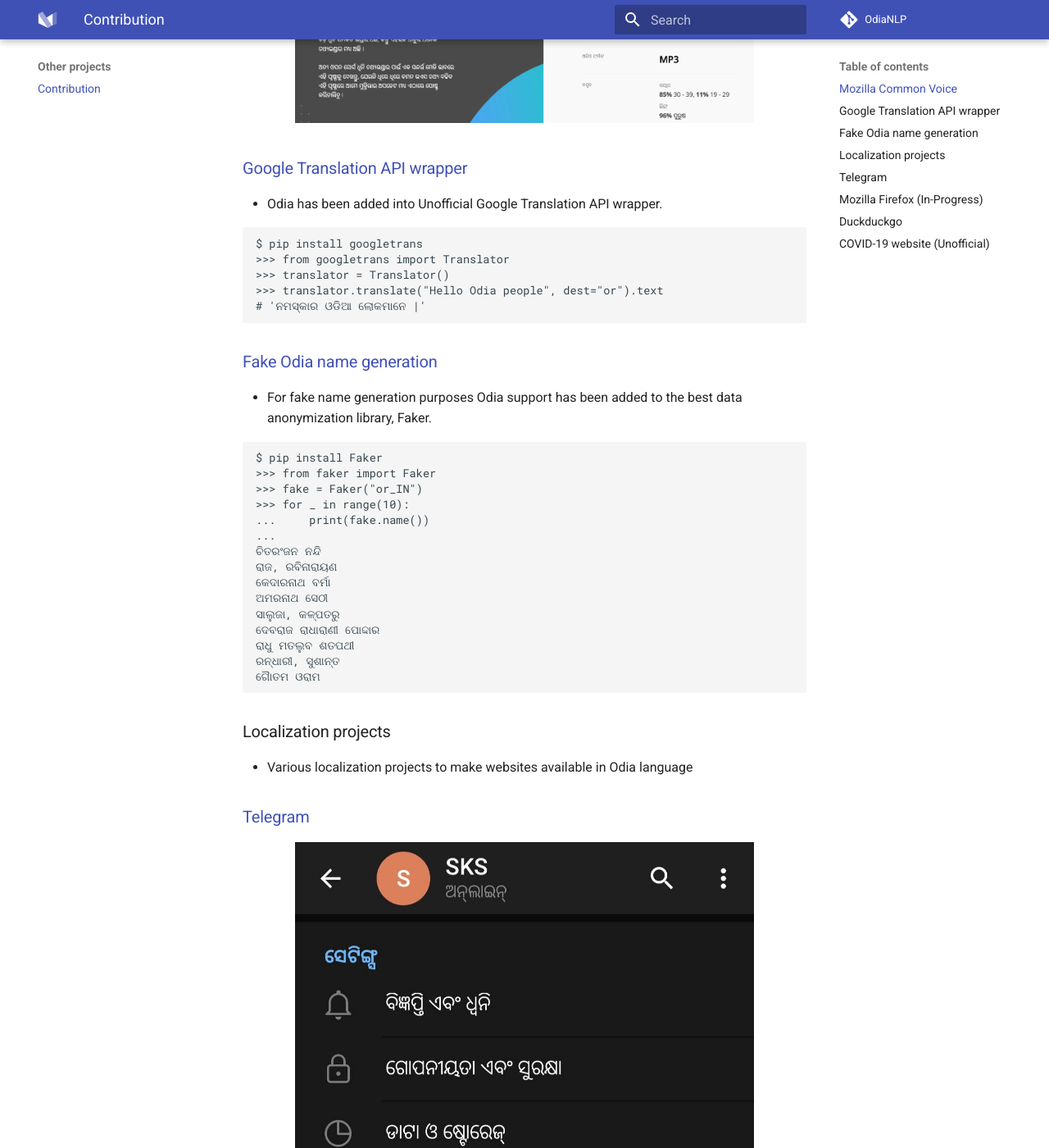
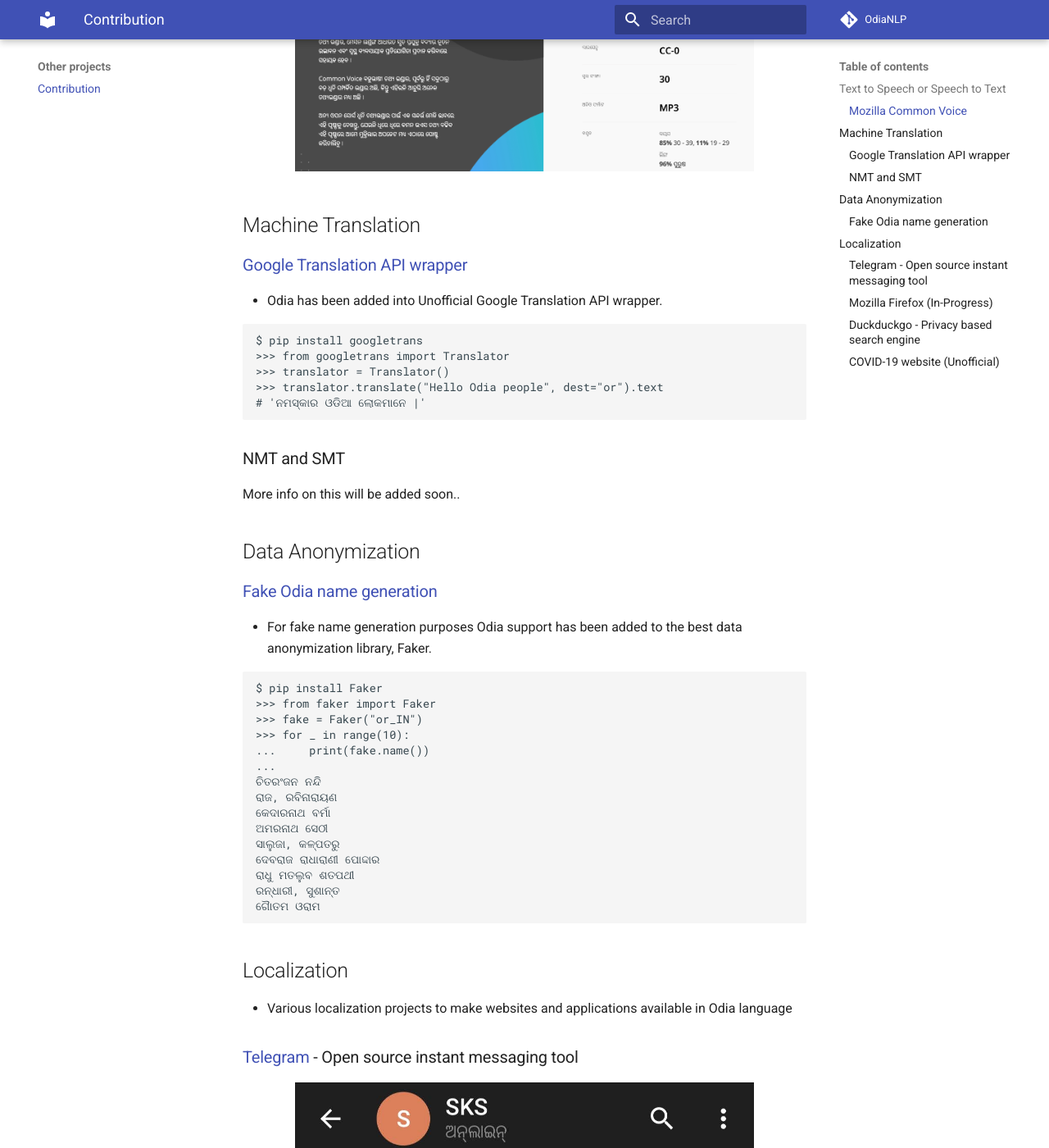
Before and after one commit to OdiaNLP/odianlp.github.io, an MkDocs documentation site: the page built from docs/contributions.md, in a window 1280 px wide and 1400 px high, scrolled down 644 px. Shown: the whole window at 82% size. Built offline with MkDocs 1.6.1 and Material for MkDocs 9.7.7, drawn with Linux system fonts in a browser that asks for light colours; comment, search, counter and statistics services are not loaded; some of the changed text lies outside the part shown.

````diff
--- a/docs/contributions.md
+++ b/docs/contributions.md
@@ -1,6 +1,7 @@
 All the contribution are Open source and freely available (with proper attribution) to the society.
 OdiaNLP has done either _entire or partial_ contributions to the following projects:
 
+## Text to Speech or Speech to Text
 ### [Mozilla Common Voice](https://commonvoice.mozilla.org/or)
 - Speech corpora creation through Mozilla Common Voice.
 - 150MB Speech data has been prepared with purely volunteering efforts.
@@ -8,6 +9,8 @@
 <p align="center">
   <img width="560" height="400" src="/images/Common_Voice_screenshot.png">
 </p>
+
+## Machine Translation
 
 ### [Google Translation API wrapper](https://github.com/ssut/py-googletrans)
 - Odia has been added into Unofficial Google Translation API wrapper.
@@ -18,6 +21,10 @@
 >>> translator.translate("Hello Odia people", dest="or").text
 # 'ନମସ୍କାର ଓଡିଆ ଲୋକମାନେ |'
 ```
+### NMT and SMT
+More info on this will be added soon..
+
+## Data Anonymization
 ### [Fake Odia name generation](https://github.com/joke2k/faker)
 - For fake name generation purposes Odia support has been added to the best data anonymization library, Faker.
 ```python
@@ -37,9 +44,9 @@
 ରନ୍ଧାରୀ, ସୁଶାନ୍ତ
 ଗୈାତମ ଓରାମ
 ```
-### Localization projects
-- Various localization projects to make websites available in Odia language
-### [Telegram](https://telegram.org/)
+## Localization
+- Various localization projects to make websites and applications available in Odia language
+### [Telegram](https://telegram.org/) - Open source instant messaging tool
 <p align="center">
   <img width="560" height="400" src="/images/telegram.jpg">
 </p>
@@ -48,7 +55,7 @@
   <img width="560" height="400" src="/images/pontoon.png">
 </p>
 
-### [Duckduckgo](https://duckduckgo.com/)
+### [Duckduckgo](https://duckduckgo.com/) - Privacy based search engine
 <p align="center">
   <img width="560" height="400" src="/images/ddg.png">
 </p>
--- a/mkdocs.yml
+++ b/mkdocs.yml
@@ -3,7 +3,7 @@
 site_url: https://odianlp.github.io
 site_author: Soumendra Kumar Sahoo
 site_description: >-
-  A website about ongoing progress on NLP(Natural Language Processing) for Odia language.
+  A website about ongoing progress on NLP(Natural Language Processing) and beyond for Odia language.
 
 # Repository
 repo_name: OdiaNLP
@@ -37,8 +37,6 @@
     text: Roboto
     code: Roboto Mono
   favicon: assets/favicon.png
-  icon:
-    logo: logo
 
 plugins:
   - search
@@ -68,13 +66,17 @@
   - Contributors: contributors.md
   - Major ongoing projects:
     - Machine Translation:
-        - Progress: Machine_Translation/progress.md
-        - Ingestion pipeline flow: Machine_Translation/MT_Flow_Pipeline.md
+        - Progress: machine_translation/progress.md
+        - Ingestion pipeline flow: machine_translation/MT_Flow_Pipeline.md
         - Challenges:
-            - Sentence Alignment: Machine_Translation/sentence_alignment.md
-            - UI for corpus generation: Machine_Translation/ui_for_corpus_generation.md
+            - Sentence Alignment: machine_translation/sentence_alignment.md
+            - UI for corpus generation: machine_translation/ui_for_corpus_generation.md
   - Other projects:
     - Contribution: contributions.md
+  - Resources:
+    - Text: resources/text.md
+    - Audio: resources/audio.md
+    - Visual: resources/visual.md
   - Changelog:
-    - Release notes: changelog.md
-    - Deprecations: deprecations.md
+    - Release notes: releases/changelog.md
+    - Deprecations: releases/deprecations.md
````
Also changed, not shown: docs/resources/audio.md (added, +2 -0 lines), docs/resources/text.md (added, +2 -0 lines), docs/resources/visual.md (added, +2 -0 lines), docs/machine_translation/MT_Flow_Pipeline.md (renamed from docs/Machine_Translation/MT_Flow_Pipeline.md), docs/machine_translation/progress.md (renamed from docs/Machine_Translation/progress.md), docs/machine_translation/sentence_alignment.md (renamed from docs/Machine_Translation/sentence_alignment.md), docs/machine_translation/ui_for_corpus_generation.md (renamed from docs/Machine_Translation/ui_for_corpus_generation.md), docs/releases/changelog.md (renamed from docs/changelog.md), docs/releases/deprecations.md (renamed from docs/deprecations.md).
